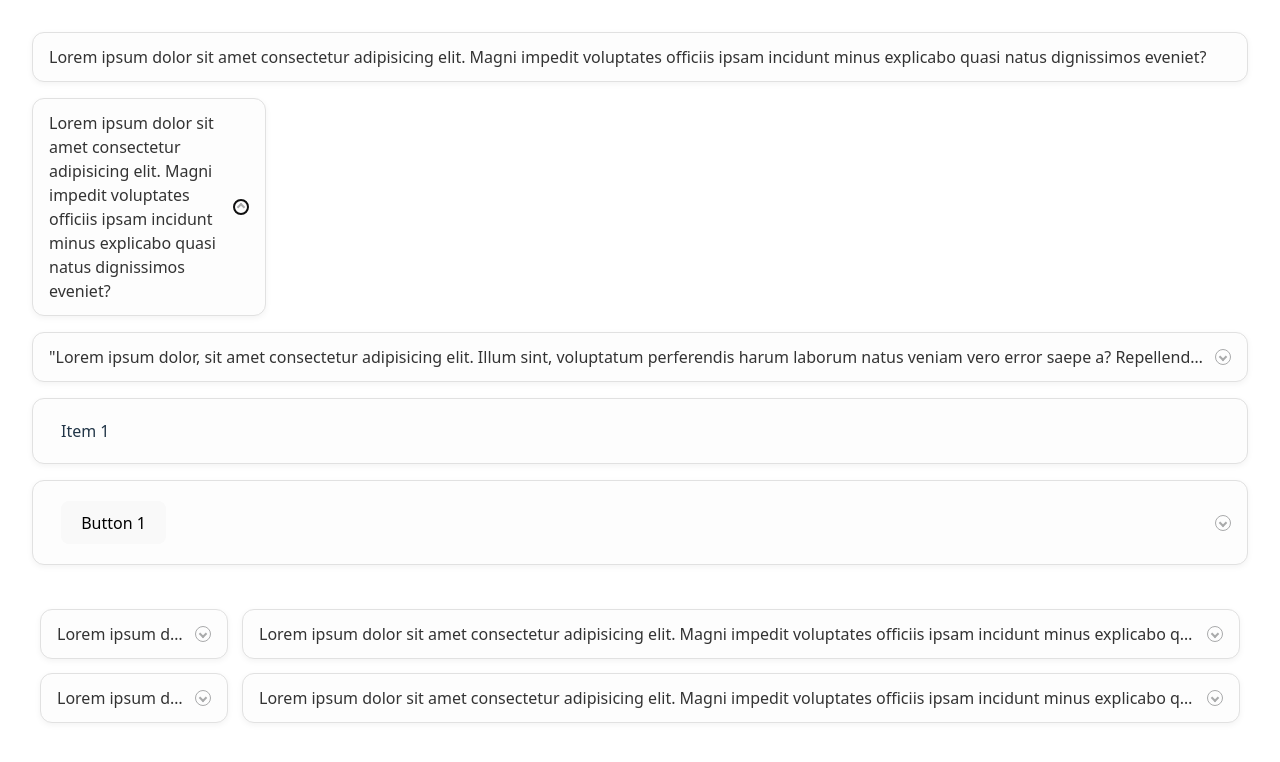
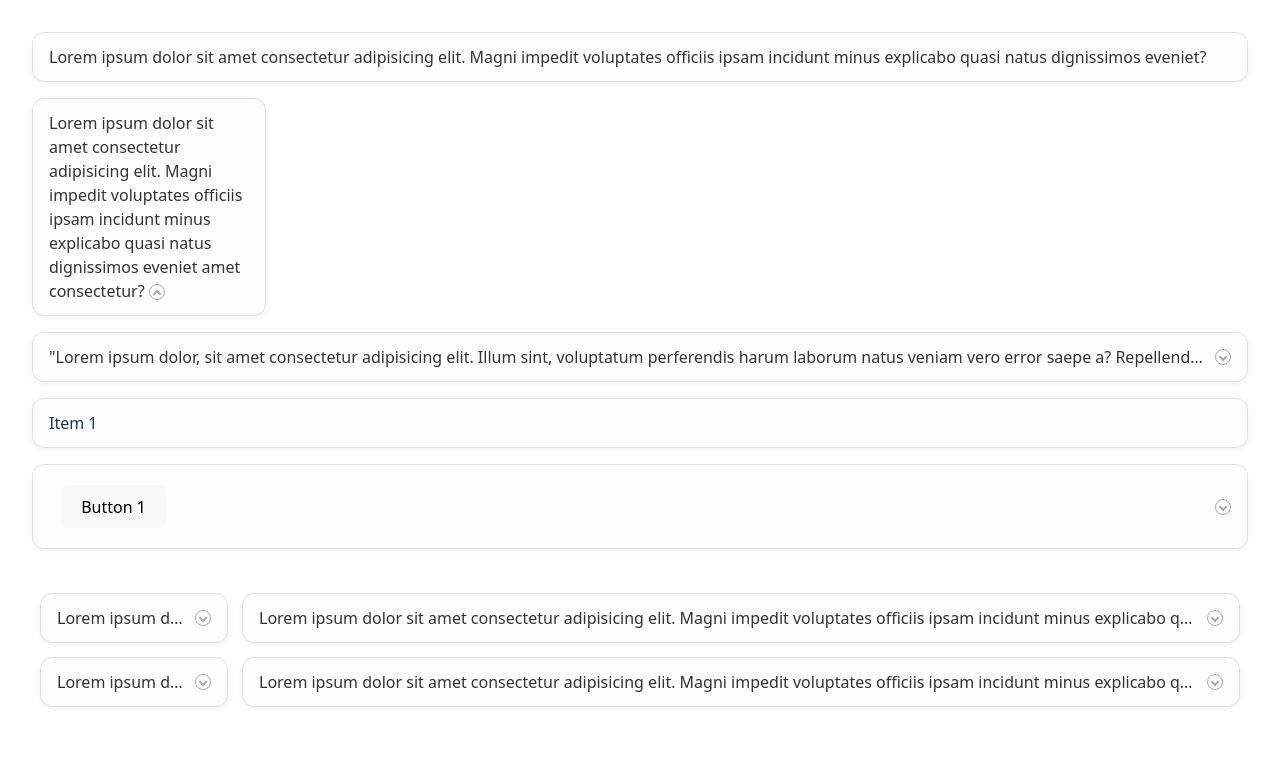
Before and after one commit to eugenestepaniuk/collapsible, a React (Vite) app: page / in a window 1280 px wide. Both pictures are taken after a click on the button 241 px from the left and 123 px from the top of the page. Shown: the top 762 px of the page. Built offline with nearby package versions, Linux system fonts and the light colour scheme.

Commit message:
move btn to the text when component expanded

```diff
--- a/src/App.tsx
+++ b/src/App.tsx
@@ -13,7 +13,7 @@ function App() {
       <Collapsible width={200}>
         Lorem ipsum dolor sit amet consectetur adipisicing elit. Magni impedit
         voluptates officiis ipsam incidunt minus explicabo quasi natus
-        dignissimos eveniet?
+        dignissimos eveniet amet consectetur?
       </Collapsible>
       <Collapsible>
         "Lorem ipsum dolor, sit amet consectetur adipisicing elit. Illum sint,
@@ -40,13 +40,13 @@ function App() {
         quasi debitis corrupti blanditiis impedit! Laboriosam maxime
         consequuntur tenetur placeat doloribus earum vel sunt?
       </Collapsible>
-      <Collapsible>{[<div key={1}>Item 1</div>]}</Collapsible>
       <Collapsible>
-        {[
-          <button key={1}>Button 1</button>,
-          <button key={2}>Button 2</button>,
-          <button key={3}>Button 3</button>,
-        ]}
+        <div key={1}>Item 1</div>
+      </Collapsible>
+      <Collapsible>
+        <button key={1}>Button 1</button>
+        <button key={2}>Button 2</button>
+        <button key={3}>Button 3</button>
       </Collapsible>
       <table style={{ width: "100%", marginTop: 20, tableLayout: "fixed" }}>
         <colgroup>
--- a/src/components/collapsible.tsx
+++ b/src/components/collapsible.tsx
@@ -68,8 +68,21 @@ export const Collapsible: React.FC<CollapsibleProps> = ({
             }}
           >
             {children}
+            {expanded && (
+              <button
+                className={styles.toggleIconBtn}
+                onClick={handleToggle}
+                style={{
+                  marginLeft: 4,
+                  paddingTop: 8,
+                  display: "inline-flex",
+                }}
+              >
+                <span className={expanded ? styles.iconUp : styles.iconDown} />
+              </button>
+            )}
           </div>
-          {(showToggle || expanded) && (
+          {!expanded && (showToggle || expanded) && (
             <button className={styles.toggleIconBtn} onClick={handleToggle}>
               <span className={expanded ? styles.iconUp : styles.iconDown} />
             </button>
```
